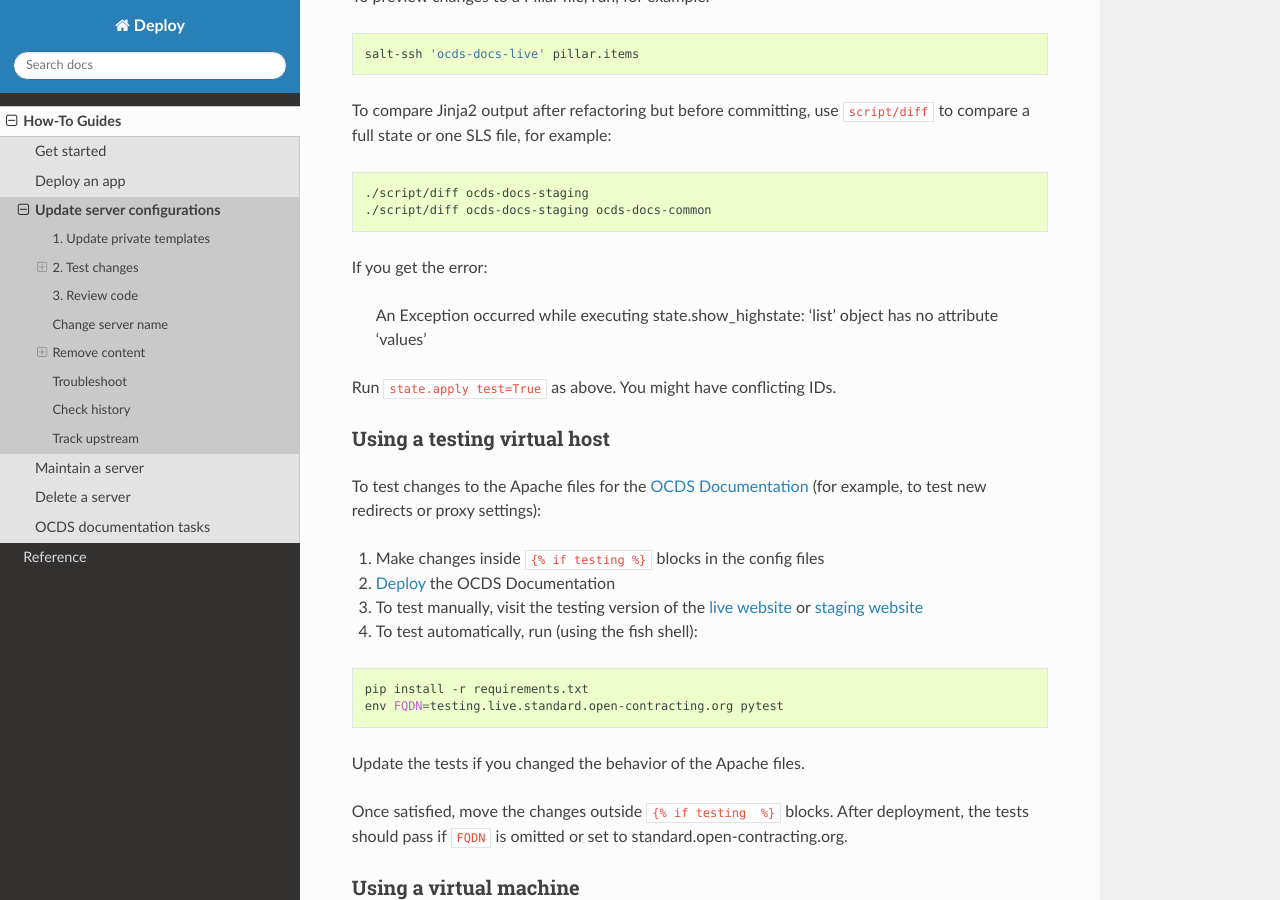
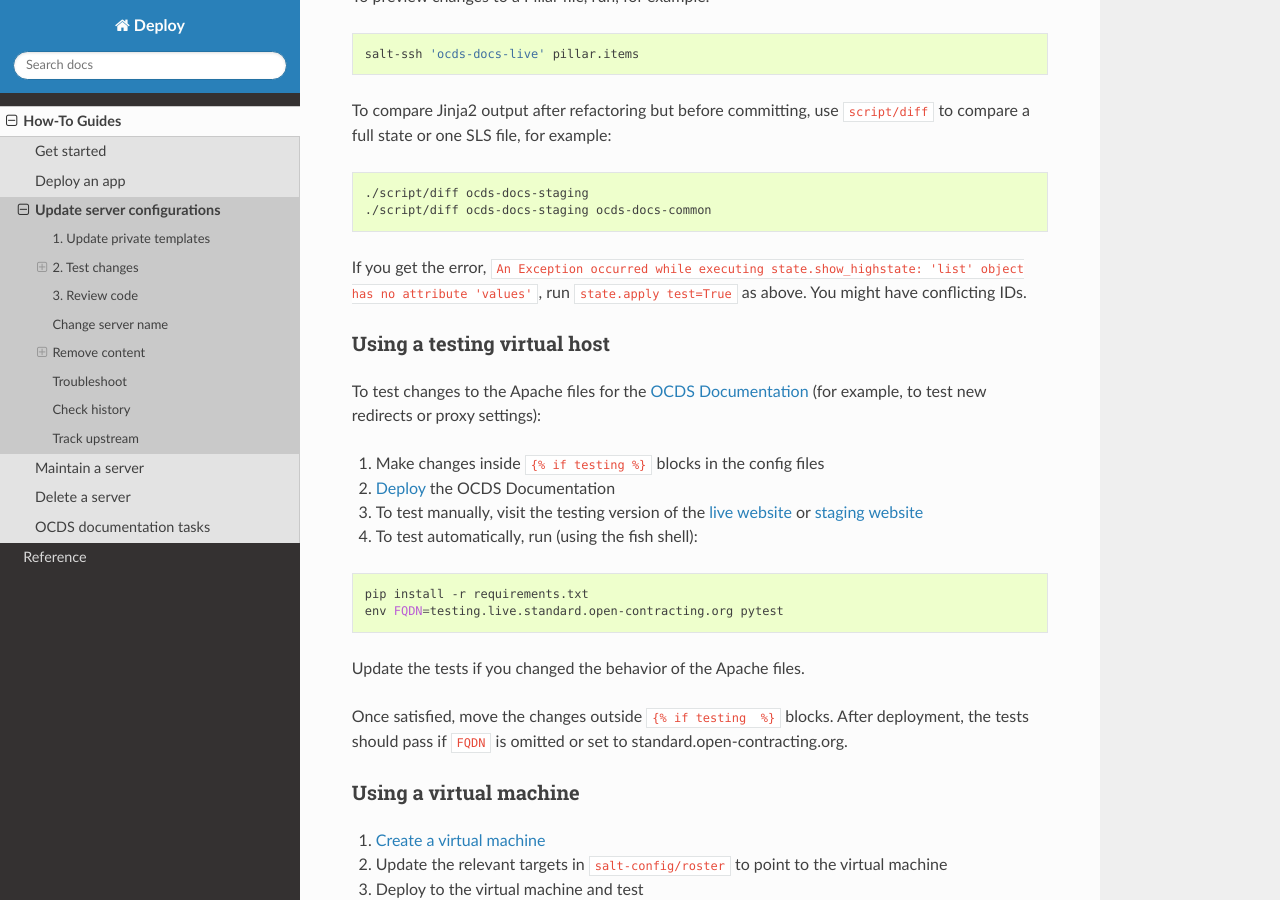
Before and after one commit to open-contracting/deploy, a Sphinx documentation site: the page built from docs/how-to/update.rst, in a window 1280 px wide and 900 px high, scrolled down 524 px. Built offline with Sphinx 7.4.7 and the Read the Docs theme 2.0.0, drawn with Linux system fonts in a browser that asks for light colours.

Commit message:
Docs: Remove some paragraph breaks

```diff
--- a/docs/how-to/update.rst
+++ b/docs/how-to/update.rst
@@ -30,11 +30,7 @@ To compare Jinja2 output after refactoring but before committing, use ``script/d
    ./script/diff ocds-docs-staging
    ./script/diff ocds-docs-staging ocds-docs-common
 
-If you get the error:
-
-   An Exception occurred while executing state.show_highstate: 'list' object has no attribute 'values'
-
-Run ``state.apply test=True`` as above. You might have conflicting IDs.
+If you get the error, ``An Exception occurred while executing state.show_highstate: 'list' object has no attribute 'values'``, run ``state.apply test=True`` as above. You might have conflicting IDs.
 
 Using a testing virtual host
 ~~~~~~~~~~~~~~~~~~~~~~~~~~~~
```
